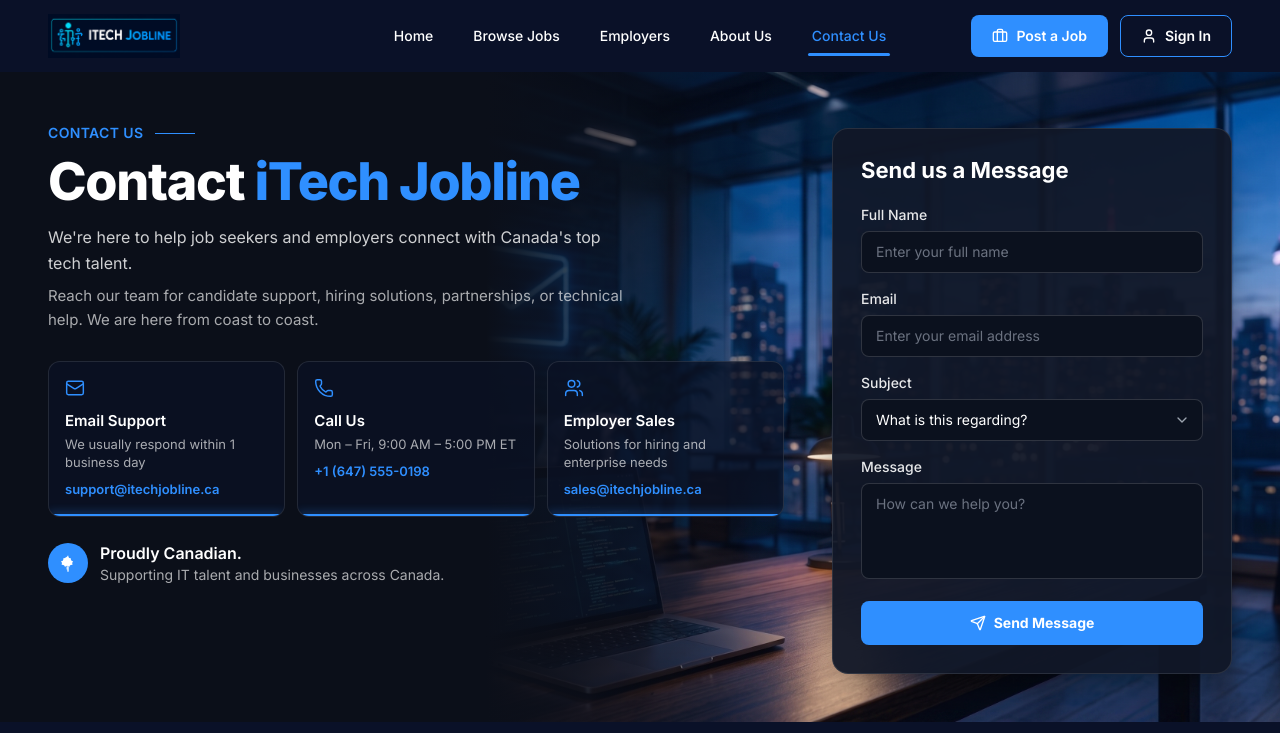
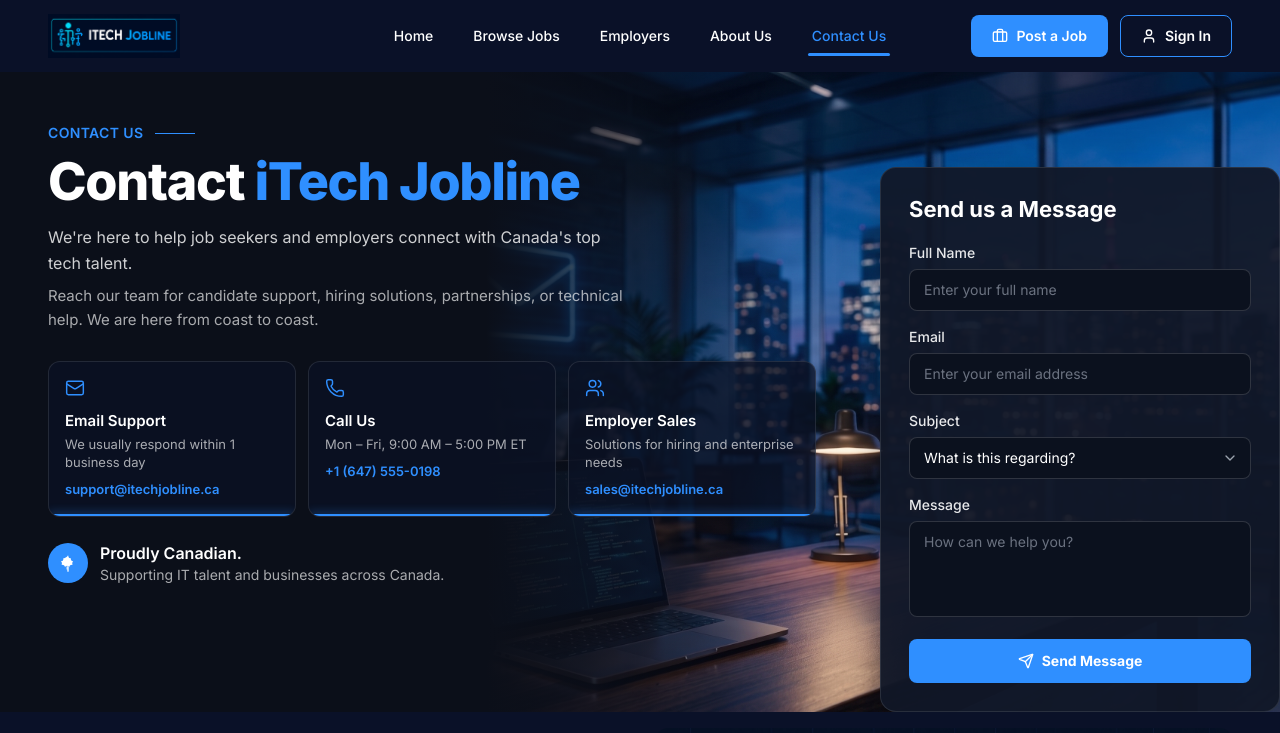
Before and after one commit to Martins-technologies/ITech-Jooblie, a React (Vite) app: page /contact in a window 1280 px wide. Shown: the top 733 px of the page. Built offline with nearby package versions, Linux system fonts and the light colour scheme.

Commit message:
finally form layout set

```diff
--- a/src/components/contact/ContactHero.jsx
+++ b/src/components/contact/ContactHero.jsx
@@ -19,8 +19,8 @@ export default function ContactHero() {
         <div className="absolute inset-y-0 left-0 w-[38%] bg-gradient-to-r from-[#0b0f19] via-[#0b0f19]/50 to-transparent" />
       </div>
 
-      <div className="container-page relative grid items-start gap-8 py-8 md:py-10 lg:grid-cols-[minmax(0,1.15fr)_minmax(340px,400px)] lg:gap-12 lg:py-12">
-        <div>
+      <div className="container-page relative grid items-start gap-8 py-8 md:py-10 lg:grid-cols-1 lg:py-12">
+        <div className="max-w-3xl">
           <SectionEyebrow label="Contact Us" className="tracking-[0.14em]" />
 
           <h1 className="mt-3 max-w-2xl text-4xl font-extrabold leading-[1.12] tracking-tight text-white md:text-5xl lg:text-[52px]">
@@ -53,18 +53,10 @@ export default function ContactHero() {
           </div>
         </div>
 
-        <div className="relative z-10 lg:mt-2">
-          <div className="relative overflow-hidden rounded-2xl lg:overflow-visible lg:rounded-none">
-            <img
-              src={images.contactFormBg}
-              alt="Night office overlooking a Canadian city skyline"
-              className="absolute inset-0 h-full w-full object-cover lg:hidden"
-            />
-            <div className="relative p-4 sm:p-6 lg:p-0">
-              <ContactForm />
-            </div>
-          </div>
-        </div>
+      </div>
+
+      <div className="relative z-10 mx-4 mb-6 mt-2 lg:absolute lg:bottom-0 lg:right-0 lg:mx-0 lg:mb-0 lg:mt-0 lg:w-[400px]">
+        <ContactForm />
       </div>
     </section>
   );
```
